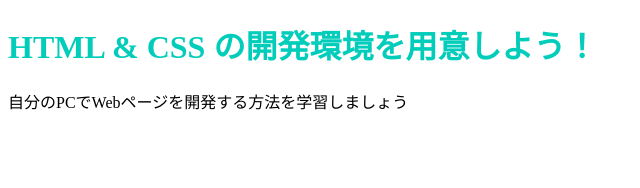
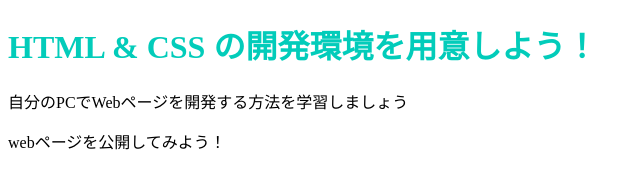
Before and after one commit to hachinosu/github.io, a plain HTML site: page index.html in a window 1280 px wide. Shown: the whole page, without its empty margins (0-640 px from the left). Drawn offline with Linux system fonts and the light colour scheme.

Commit message:
Update index.html

```diff
--- a/index.html
+++ b/index.html
@@ -8,5 +8,6 @@
   <body>
     <h1 class="title">HTML & CSS の開発環境を用意しよう！</h1>
     <p>自分のPCでWebページを開発する方法を学習しましょう</p>
+    <p>webページを公開してみよう！</p>
   </body>
 </html>
```
